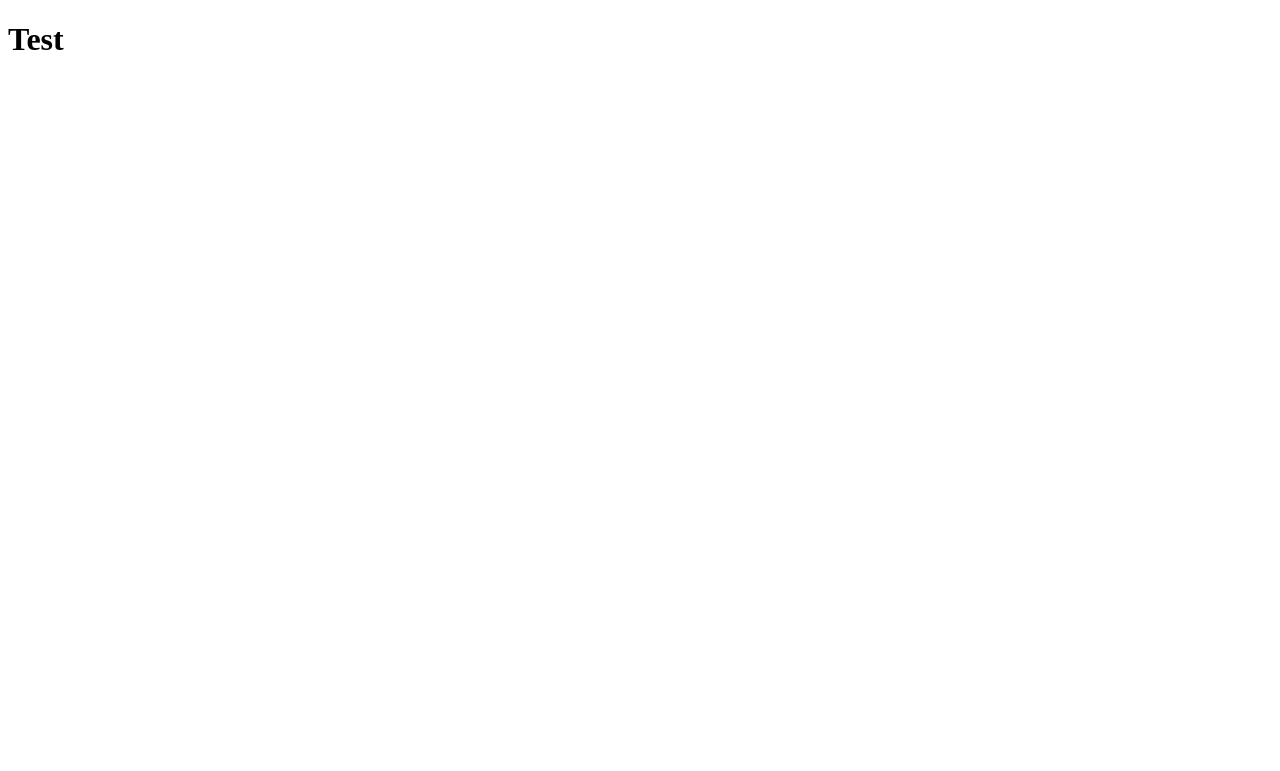
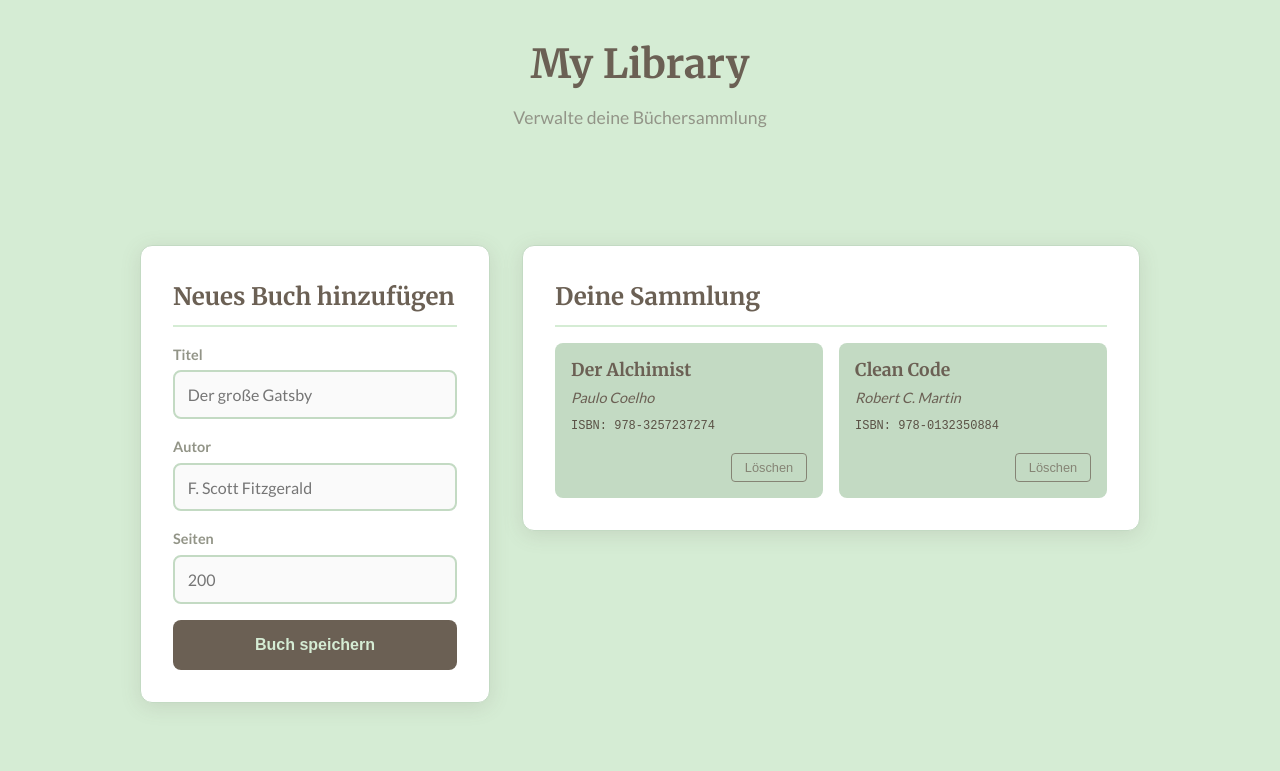
Before and after one commit to AdyanMidzic08/Book-Manager, a website: page public/index.html in a window 1280 px wide. Drawn offline with Linux system fonts and the light colour scheme; no server answers.

Commit message:
UI design added

```diff
--- a/package.json
+++ b/package.json
@@ -8,7 +8,9 @@
     "dev": "ts-node-dev --respawn src/server.ts",
     "build": "tsc",
     "start": "node dist/server.js",
-    "build:app": "tsc src/app.ts --outDir dist"
+    "build:script": "tsc src/script.ts --outDir dist --module ES6 --target ES6 --skipLibCheck"
+
+
   },
   "repository": {
     "type": "git",
--- a/public/index.html
+++ b/public/index.html
@@ -1,12 +1,82 @@
 <!DOCTYPE html>
-<html lang="en">
-<head>
-    <meta charset="UTF-8">
-    <meta name="viewport" content="width=device-width, initial-scale=1.0">
-    <title>Book-Manager</title>
-    <link rel="stylesheet" href="./style.css">
-</head>
-<body>
-    <h1>Test</h1>
-</body>
+<html lang="de">
+  <head>
+    <meta charset="UTF-8" />
+    <meta name="viewport" content="width=device-width, initial-scale=1.0" />
+    <title>Book Manager</title>
+    <link rel="stylesheet" href="./style.css" />
+    <script src="../dist/script.js" defer></script>
+    <link href="https://fonts.googleapis.com/css2?family=Merriweather:ital,wght@0,300;0,400;0,700;1,400&family=Lato:wght@300;400;700&display=swap"rel="stylesheet"/>
+  </head>
+  <body>
+    <div class="app-container">
+      <header>
+        <h1>My Library</h1>
+        <p>Verwalte deine Büchersammlung</p>
+      </header>
+
+      <main>
+        <!-- Formular Bereich -->
+        <section class="add-book-section">
+          <h2>Neues Buch hinzufügen</h2>
+          <form id="book-form">
+            <div class="form-group">
+              <label for="title">Titel</label>
+              <input
+                type="text"
+                id="title"
+                placeholder="Der große Gatsby"
+                required
+              />
+            </div>
+            <div class="form-group">
+              <label for="author">Autor</label>
+              <input
+                type="text"
+                id="author"
+                placeholder="F. Scott Fitzgerald"
+                required
+              />
+            </div>
+            <div class="form-group">
+              <label for="pages">Seiten</label>
+              <input type="number" id="pages" placeholder="200" />
+            </div>
+            <button type="submit" class="btn-primary">Buch speichern</button>
+          </form>
+        </section>
+
+        <!-- Liste Bereich -->
+        <section class="book-list-section">
+          <h2>Deine Sammlung</h2>
+          <div id="book-list" class="book-grid">
+            <!-- Beispiel Karte (wird später dynamisch erzeugt) -->
+            <div class="book-card">
+              <div class="book-info">
+                <h3>Der Alchimist</h3>
+                <p class="author">Paulo Coelho</p>
+                <span class="isbn">ISBN: 978-3257237274</span>
+              </div>
+              <div class="book-actions">
+                <button class="btn-icon delete">Löschen</button>
+              </div>
+            </div>
+
+            <div class="book-card">
+              <div class="book-info">
+                <h3>Clean Code</h3>
+                <p class="author">Robert C. Martin</p>
+                <span class="isbn">ISBN: 978-0132350884</span>
+              </div>
+              <div class="book-actions">
+                <button class="btn-icon delete">Löschen</button>
+              </div>
+            </div>
+          </div>
+        </section>
+      </main>
+    </div>
+    <!-- Hier kannst du später dein Frontend-Skript einbinden -->
+    <!-- <script src="./client.js"></script> -->
+  </body>
 </html>
--- a/public/style.css
+++ b/public/style.css
@@ -0,0 +1,230 @@
+:root {
+    /* Color Palette */
+    --color-text-dark: #6B6054;
+    --color-text-muted: #929487;
+    --color-accent: #A1B0AB;
+    --color-surface: #C3DAC3; /* Slightly darker green */
+    --color-background: #D5ECD4; /* Lightest green */
+    --color-white: #ffffff;
+    --color-shadow: rgba(107, 96, 84, 0.15);
+
+    /* Spacing & Radius */
+    --spacing-xs: 0.5rem;
+    --spacing-sm: 1rem;
+    --spacing-md: 2rem;
+    --block-radius: 12px;
+}
+
+* {
+    box-sizing: border-box;
+    margin: 0;
+    padding: 0;
+}
+
+body {
+    font-family: 'Lato', sans-serif;
+    background-color: var(--color-background);
+    color: var(--color-text-dark);
+    line-height: 1.6;
+    min-height: 100vh;
+    display: flex;
+    justify-content: center;
+    padding: 2rem;
+}
+
+h1, h2, h3 {
+    font-family: 'Merriweather', serif;
+    color: var(--color-text-dark);
+    font-weight: 700;
+}
+
+.app-container {
+    width: 100%;
+    max-width: 1000px;
+    display: grid;
+    grid-template-columns: 1fr;
+    gap: var(--spacing-md);
+}
+
+/* Header */
+header {
+    text-align: center;
+    margin-bottom: var(--spacing-sm);
+}
+
+header h1 {
+    font-size: 2.5rem;
+    margin-bottom: 0.5rem;
+}
+
+header p {
+    color: var(--color-text-muted);
+    font-size: 1.1rem;
+}
+
+/* Main Layout */
+main {
+    display: grid;
+    grid-template-columns: 1fr;
+    gap: var(--spacing-md);
+}
+
+@media (min-width: 768px) {
+    main {
+        grid-template-columns: 350px 1fr;
+        align-items: start;
+    }
+}
+
+/* Sections */
+section {
+    background-color: var(--color-white);
+    padding: var(--spacing-md);
+    border-radius: var(--block-radius);
+    box-shadow: 0 4px 20px var(--color-shadow);
+    border: 1px solid var(--color-surface);
+}
+
+section h2 {
+    font-size: 1.5rem;
+    margin-bottom: var(--spacing-sm);
+    padding-bottom: var(--spacing-xs);
+    border-bottom: 2px solid var(--color-background);
+}
+
+/* Form */
+.form-group {
+    margin-bottom: 1rem;
+}
+
+.form-row {
+    display: flex;
+    gap: 1rem;
+}
+
+.form-row .form-group {
+    flex: 1;
+}
+
+label {
+    display: block;
+    margin-bottom: 0.3rem;
+    font-weight: 700;
+    font-size: 0.9rem;
+    color: var(--color-text-muted);
+}
+
+input {
+    width: 100%;
+    padding: 0.8rem;
+    border: 2px solid var(--color-surface);
+    border-radius: 8px;
+    font-family: inherit;
+    font-size: 1rem;
+    color: var(--color-text-dark);
+    background-color: #FAFAFA;
+    transition: all 0.2s ease;
+}
+
+input:focus {
+    outline: none;
+    border-color: var(--color-accent);
+    background-color: var(--color-white);
+    box-shadow: 0 0 0 3px rgba(161, 176, 171, 0.2);
+}
+
+/* Button */
+.btn-primary {
+    width: 100%;
+    padding: 1rem;
+    background-color: var(--color-text-dark);
+    color: var(--color-background);
+    border: none;
+    border-radius: 8px;
+    font-size: 1rem;
+    font-weight: 700;
+    cursor: pointer;
+    transition: transform 0.1s ease, background-color 0.2s;
+}
+
+.btn-primary:hover {
+    background-color: #554c42;
+    transform: translateY(-2px);
+}
+
+.btn-primary:active {
+    transform: translateY(0);
+}
+
+/* Book List Grid */
+.book-grid {
+    display: grid;
+    grid-template-columns: repeat(auto-fill, minmax(200px, 1fr));
+    gap: 1rem;
+}
+
+.book-card {
+    background-color: var(--color-background); /* Using the light green for cards inside white container? Or let's try white cards on transparent? */
+    /* Let's try: surface green for cards */
+    background-color: var(--color-surface);
+    padding: 1rem;
+    border-radius: 8px;
+    position: relative;
+    transition: transform 0.2s ease;
+    display: flex;
+    flex-direction: column;
+    justify-content: space-between;
+    min-height: 140px;
+}
+
+.book-card:hover {
+    transform: translateY(-3px);
+    box-shadow: 0 5px 15px var(--color-shadow);
+}
+
+.book-info h3 {
+    font-size: 1.1rem;
+    margin-bottom: 0.3rem;
+    line-height: 1.3;
+}
+
+.book-info .author {
+    color: var(--color-text-dark);
+    font-style: italic;
+    font-size: 0.9rem;
+    margin-bottom: 0.5rem;
+}
+
+.book-info .isbn {
+    font-size: 0.75rem;
+    color: var(--color-text-muted); /* Dark text on dark bg might be bad. --color-text-muted is #929487 on #C3DAC3. Contrast check:
+    C3DAC3 is ~ 76% Lightness. 929487 is ~ 58%. Low contrast.
+    Let's use white for text on these cards? Or the dark brown. */
+    color: #5a5145; /* Slightly darker than text-muted */
+    font-family: monospace;
+    display: block;
+}
+
+.book-actions {
+    margin-top: 1rem;
+    display: flex;
+    justify-content: flex-end;
+}
+
+.btn-icon {
+    background: none;
+    border: 1px solid var(--color-text-dark);
+    color: var(--color-text-dark);
+    padding: 0.4rem 0.8rem;
+    border-radius: 4px;
+    cursor: pointer;
+    font-size: 0.8rem;
+    opacity: 0.7;
+    transition: all 0.2s;
+}
+
+.btn-icon:hover {
+    opacity: 1;
+    background-color: var(--color-text-dark);
+    color: var(--color-surface);
+}
--- /dev/null
+++ b/src/script.ts
@@ -0,0 +1,39 @@
+// import { PORT } from "./server";
+let bookList = document.getElementById("book-list") as HTMLUListElement;
+
+const API_URL: string = `http://localhost:3000/books`;
+
+async function loadBooks() {
+  try {
+    let response = await fetch(API_URL);
+    let books = await response.json();
+
+    bookList.innerHTML = "";
+
+    for (let i = 0; i < books.length; i++) {
+      let title = books[i].title;
+      let author = books[i].author;
+      let id = books[i].id;
+      let read = books[i].read;
+
+      bookList.innerHTML += `
+        <div class="book-card">
+              <div class="book-info">
+                <h3>${title}</h3>
+                <p class="author">${author}</p>
+                <span class="isbn">ID: ${id}</span>
+                <p>Read: ${read}</p>
+              </div>
+            <div class="book-actions">
+                <button class="btn-icon read">Read</button>
+                <button class="btn-icon delete">Löschen</button>
+            </div>
+        </div>
+        `;
+    }
+  } catch (error) {
+    console.error("API Fetch error");
+  }
+}
+
+loadBooks();
--- a/src/server.ts
+++ b/src/server.ts
@@ -1,5 +1,5 @@
 import app from "./app";
-const PORT = 3000;
+export const PORT = 3000;
 
 app.listen(PORT, () => {
     console.log(`Server is running: http://localhost:${PORT}/`)
--- a/tsconfig.json
+++ b/tsconfig.json
@@ -5,6 +5,7 @@
     "rootDir": "./src",
     "outDir": "./dist",
     "strict": true,
-    "esModuleInterop": true,
+    "esModuleInterop": true
   },
+  "include": ["src/script.ts"]
 }
```
Also changed, not shown: books.json (added, +62 -0 lines), src/app.ts (+32 -36 lines), dist/script.js (added).
